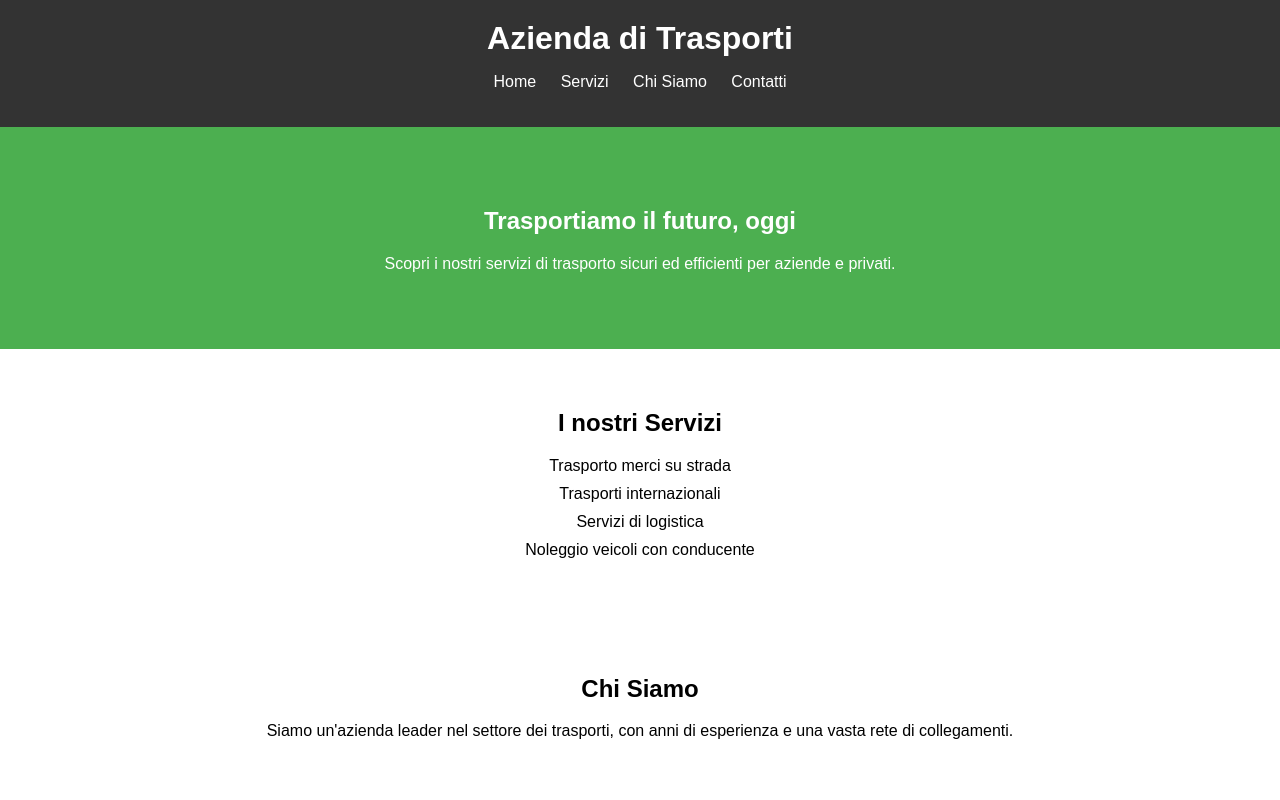
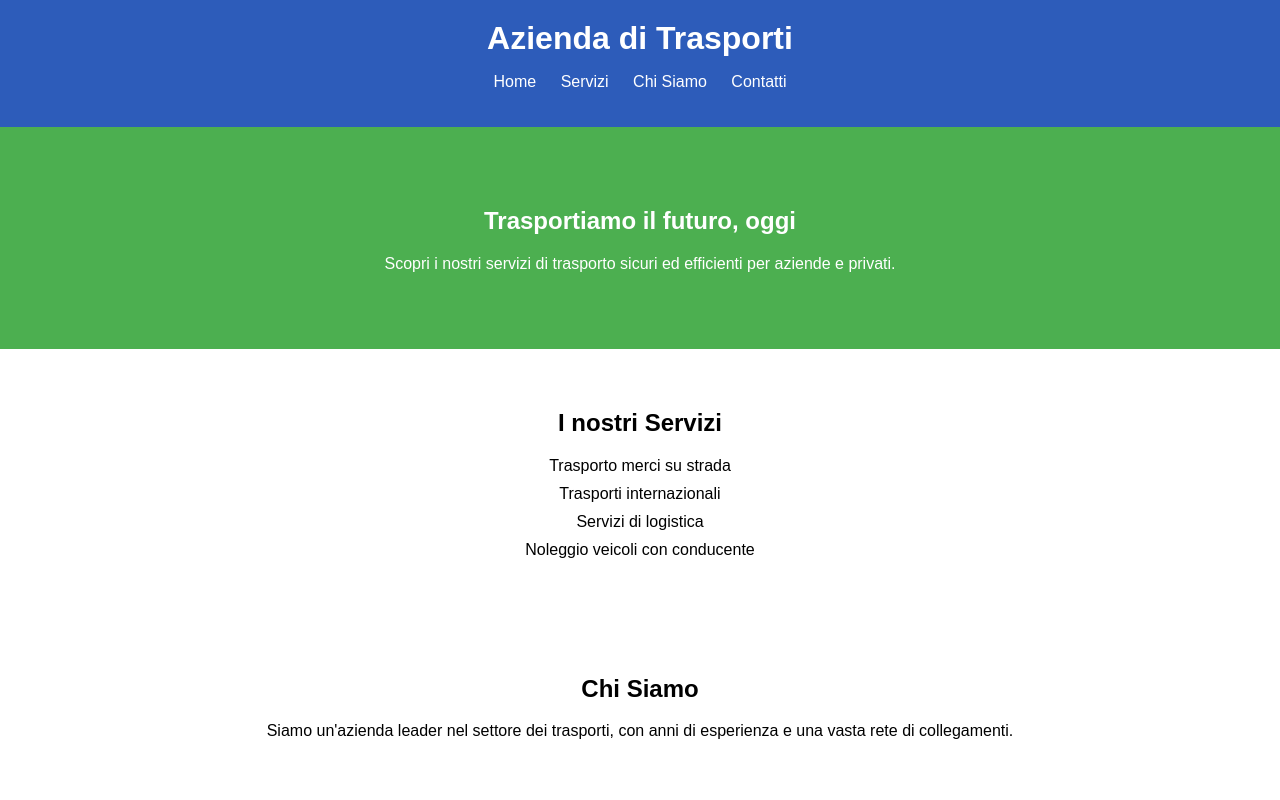
Before and after one commit to Rapha987/Nesta, a plain HTML site: page index.html in a window 1280 px wide. Shown: the top 800 px of the page. Drawn offline with Linux system fonts and the light colour scheme.

Commit message:
Update Styles.css

```diff
--- a/Styles.css
+++ b/Styles.css
@@ -11,7 +11,7 @@ body {
 }
 
 header {
-    background-color: #333;
+    background-color: #2D5CBA;
     color: white;
     padding: 20px 0;
 }
```
